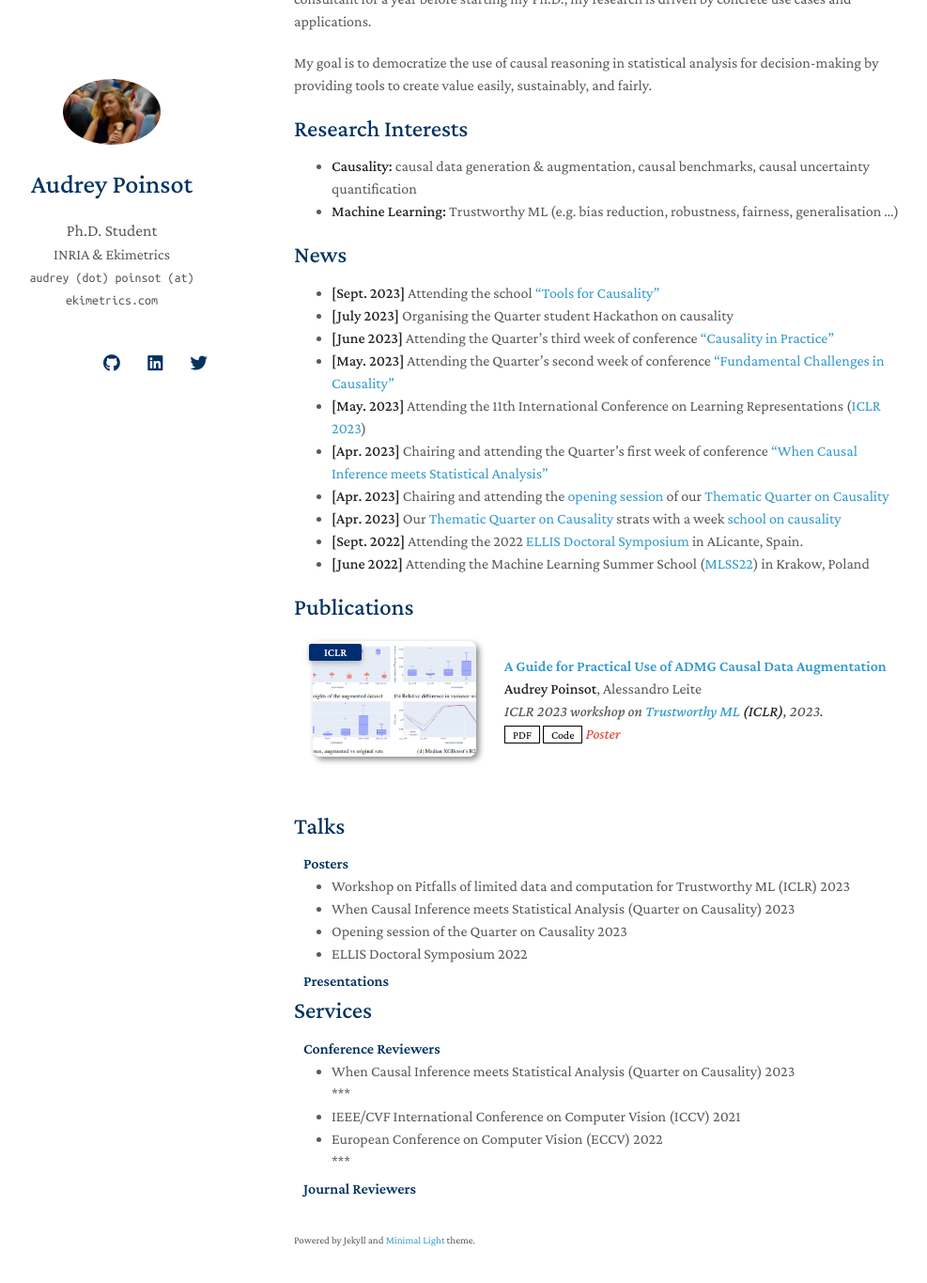
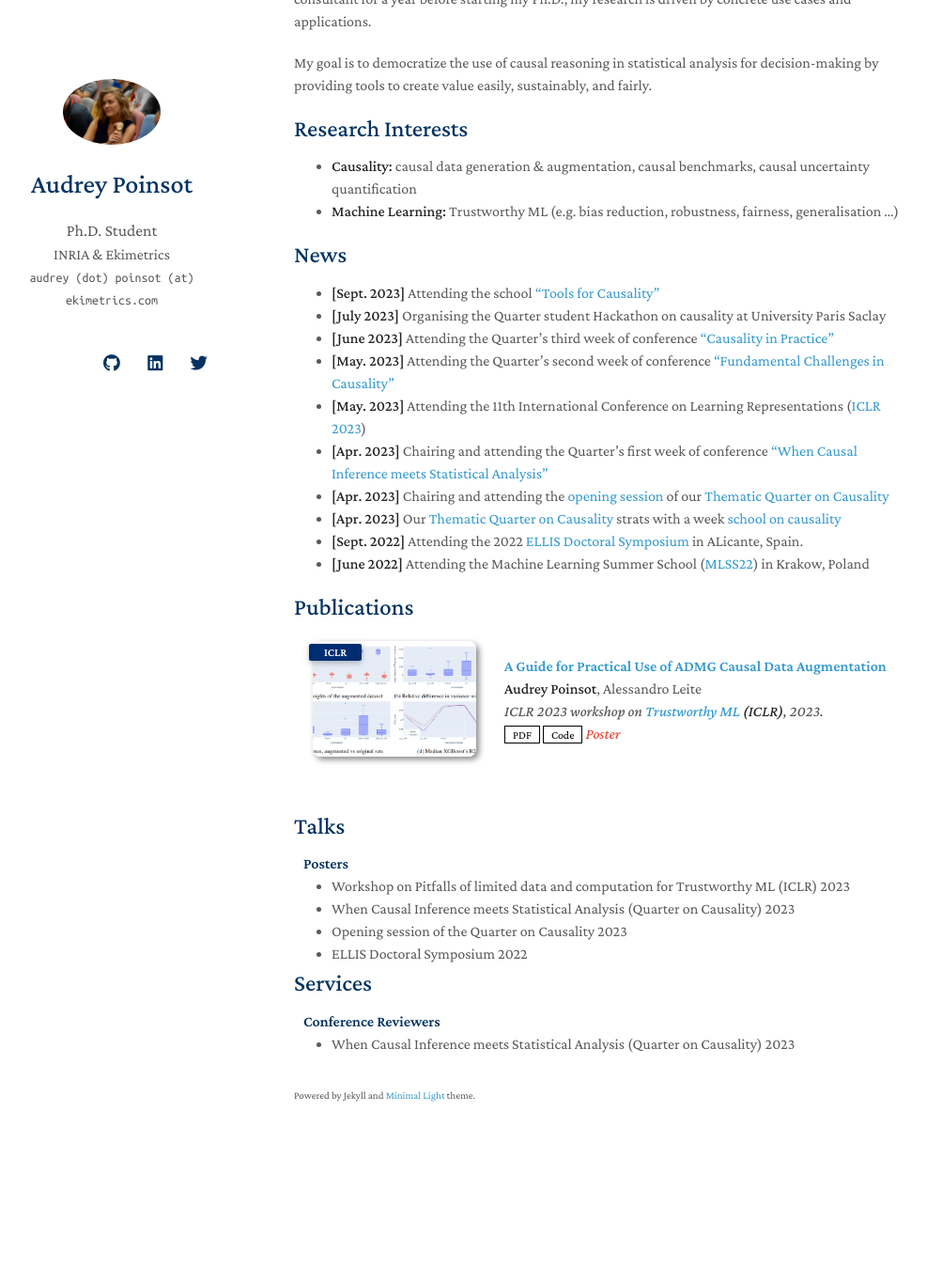
Before and after one commit to AudreyPoinsot/academic_website, a Jekyll site: the page built from index.md, in a window 1280 px wide and 1400 px high, scrolled down 238 px. Shown: the top 1365 px of the window at 94% size, without its empty margins (157-1144 px from the left). Built offline with Jekyll 4.4.1, drawn with Linux system fonts in a browser that asks for light colours; nearby versions of some CDN libraries; a style sheet for code colours, icons or effects is not loaded; our own code applies the rules of GitHub Pages for plain Markdown files; after the commit the page ends 1484 px from its top, so only the background shows below that.

Commit message:
third edit

```diff
--- a/_includes/publications_and_talks.md
+++ b/_includes/publications_and_talks.md
@@ -39,8 +39,3 @@
   <li><a href="https://quarter-on-causality.github.io/opening/"><autocolor>Opening session of the Quarter on Causality 2023</autocolor></a></li>
   <li><a href="https://ellisalicante.org/eds2022/"><autocolor>ELLIS Doctoral Symposium 2022</autocolor></a></li>
 </ul>
-
-<h4 style="margin:0 10px 0;">Presentations</h4>
-
-<ul style="margin:0 0 5px;">
-</ul>
--- a/_includes/services.md
+++ b/_includes/services.md
@@ -4,11 +4,4 @@
 
 <ul style="margin:0 0 5px;">
   <li><a href="https://quarter-on-causality.github.io/analysis/"><autocolor>When Causal Inference meets Statistical Analysis (Quarter on Causality) 2023</autocolor></a></li>
-  *** <li><a href="http://iccv2021.thecvf.com/"><autocolor>IEEE/CVF International Conference on Computer Vision (ICCV) 2021</autocolor></a></li>
-  <li><a href="https://eccv2022.ecva.net/"><autocolor>European Conference on Computer Vision (ECCV) 2022</autocolor></a></li> ***
 </ul>
-
-<h4 style="margin:0 10px 0;">Journal Reviewers</h4>
-
-<ul style="margin:0 0 5px;">
-</ul>
--- a/index.md
+++ b/index.md
@@ -19,7 +19,7 @@ My goal is to democratize the use of causal reasoning in statistical analysis fo
 ## News
 
 - **[Sept. 2023]** Attending the school <a href="https://quarter-on-causality.github.io/tools/">"Tools for Causality"</a>
-- **[July 2023]** Organising the Quarter student Hackathon on causality
+- **[July 2023]** Organising the Quarter student Hackathon on causality at University Paris Saclay
 - **[June 2023]** Attending the Quarter's third week of conference <a href="https://quarter-on-causality.github.io/practice/">"Causality in Practice"</a>
 - **[May. 2023]** Attending the Quarter's second week of conference <a href="https://quarter-on-causality.github.io/challenges/">"Fundamental Challenges in Causality"</a>
 - **[May. 2023]** Attending the 11th International Conference on Learning Representations (<a href="https://iclr.cc/">ICLR 2023</a>)
```
